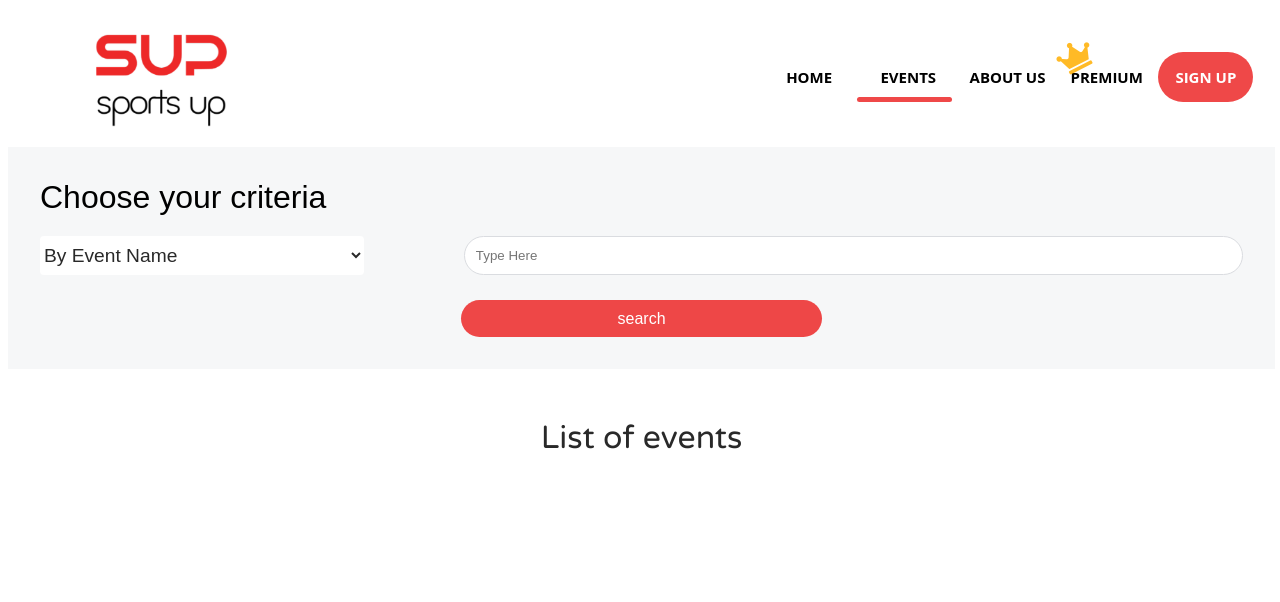
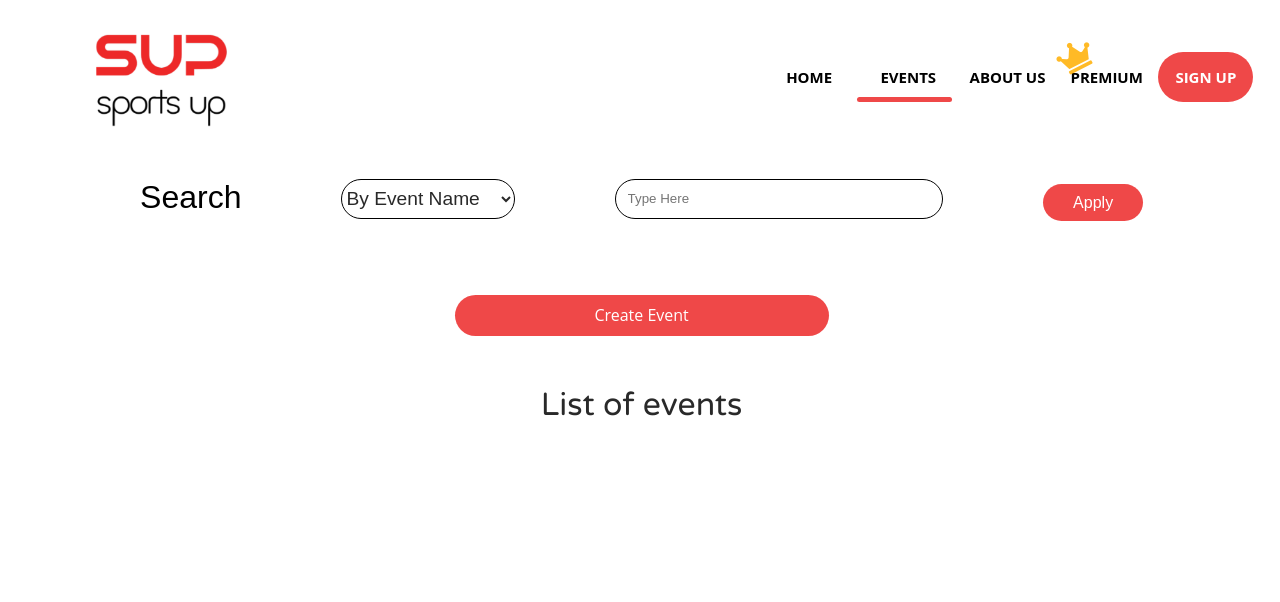
Before and after one commit to yenapaek/sportsUp, a PHP site: page /sportsEvent/index.php?action=events in a window 1280 px wide. Shown: the top 602 px of the page. Run offline with PHP 8.4, Linux system fonts and the light colour scheme; data that the repository does not hold is empty.

Commit message:
changed CSS on events page

```diff
--- a/public/css/events.css
+++ b/public/css/events.css
@@ -29,18 +29,20 @@ nav a:nth-child(5):hover ~ .animation {
 
 /* Search section --------------------------------------------------------------------------------------- */
 #formCriteria {
-    background-color: #f6f7f8;
+    /* background-color: #f6f7f8; */
     color: black;
     font-size: 2rem;
     font-family: Arial, Helvetica, sans-serif;
     display: flex;
-    flex-direction: column;
+    flex-direction: row;
+    justify-content: space-evenly;
     padding: 2rem;
     text-align: center;
+    height: 40px;
 }
 
 #searchBar {
-    width: 100%;
+    width: 50%;
     display: flex;
     flex-direction: row;
 }
@@ -51,11 +53,14 @@ nav a:nth-child(5):hover ~ .animation {
 }
 
 #selectCriteria {
-    width: 30%;
+    border: 1px solid black;
+    border-radius: 100px;
+    width: 40%;
 }
 #searchInput {
     width: 70%;
     margin-left: 100px;
+
 }
 
 #sportSelect {
@@ -66,23 +71,23 @@ nav a:nth-child(5):hover ~ .animation {
 }
 
 input[type="text"] {
-    border: 1px solid #dadce0;
+    border: 1px solid black;
     width: 1rem;
     padding: 0.7rem;
     /* background-color: #292929; */
     border-radius: 100px;
     color: black;
+
 }
 
 input[type="submit"] {
     background-color: rgba(237, 40, 40, 0.85);
-    width: 30%;
     border: none;
     border-radius: 100px;
     color: white;
     padding: 0.6rem;
-    margin-top: 25px;
     font-size: 1rem;
+    width: 100px;
 }
 
 select {
@@ -133,19 +138,13 @@ select {
     box-shadow: 0.5rem 5rem 5rem 3rem rgba(110, 110, 110, 0.2);
 }
 .insideIconEventCard {
-    /* position: absolute;
-    top: -22px;
-    right: 3px; */
-    /* margin-right: 5px; */
-    /* visibility: hidden; */
     display: flex;
     justify-content: space-evenly;
     margin-bottom: 5px;
+    transition: 1s;
 }
 
-
 .insideIconEventCard i {
-    /* color:red; */
     visibility: hidden;
     font-size: 20px;
     margin-right: 5px;
@@ -155,29 +154,27 @@ select {
 }
 
 .hostIconText {
-    /* width: 210px; */
+    overflow: hidden;
+    width: 25px;
     position: absolute;
-    top: -22px;
+    top: -25px;
     left: 3px;
     display: flex;
     flex-direction: row;
-
+    transition: 0.3s;
+    height: 20px;
 }
 .hostIconText i {
     cursor: pointer;
     font-size: 20px;
     color: green;
 }
-.hostIconTextText {
-    visibility: hidden;
-    /* width: 0; */
-    transition: 1s;
+.hostIconText .hostText {
+    margin-left: 5px;
 }
 
-.hostIconText:hover .hostIconTextText {
-    visibility: visible;
-    width: 210px;
-
+.hostIconText:hover {
+    width: 220px;
 }
 
 .card-text {
@@ -253,3 +250,33 @@ a.card-btn:hover {
         transform: scale(1.05);
     }
 }
+
+
+#createEventBox {
+    width: 28%;
+    background: rgba(237, 40, 40, 0.85);
+    /* height: 40px; */
+    margin:  auto;
+    border-radius: 40px;
+    text-align: center;
+    /* padding: auto; */
+    padding: 0.6rem;
+    margin-top: 44px;
+}
+
+.createEventBtn {
+
+    color: white;
+    text-decoration: none;
+    font-family: "Open Sans", sans-serif;
+    font-size: 1rem;
+}
+
+.or {
+    font-family: "Varela Round", sans-serif;
+    font-size: 30px;
+    width: 20%;
+    margin: auto;
+    margin-top: 20px ;
+    text-align: center;
+}
--- a/public/css/style.css
+++ b/public/css/style.css
@@ -87,12 +87,6 @@ nav .animation {
     transform: translate(-50%, -50%);
 }
 
-.box {
-    position: absolute;
-    bottom: 10%;
-    right: 20px;
-    transform: translate(-50%, -50%);
-}
 
 .btn:link,
 .btn:visited {
--- a/view/events.php
+++ b/view/events.php
@@ -9,7 +9,7 @@ $style = '<link href="./public/css/events.css" rel="stylesheet"/>';
         <form action="" id="formCriteria" method="POST">
             <input type="hidden" name="action" value="searchSubmit">
             <div id="searchWrapper">
-                <label for="searchTitle">Choose your criteria</label>
+                <label for="searchTitle">Search</label>
             </div>
             <div id="searchBar">
                 <select name="selectCriteria" id="selectCriteria">
@@ -27,9 +27,13 @@ $style = '<link href="./public/css/events.css" rel="stylesheet"/>';
                 <input type="text" name="searchEvent" id="searchInput" placeholder="Type Here">
             </div>
             <div>
-                <input type="submit" value="search" id="submitButton">
+                <input type="submit" value="Apply" id="submitButton">
             </div>
         </form>
+        <!-- <h3 class="or">Or create your own</h3> -->
+        <div id="createEventBox">
+            <a href="http://localhost/sportsEvent/index.php?action=addEditEvent" class="createEventBtn">Create Event</a>
+        </div>
     </header>
     <section>
         <div>List of events</div>
@@ -41,6 +45,7 @@ $style = '<link href="./public/css/events.css" rel="stylesheet"/>';
         } ?>
     </section>
 </div>
+
 <script src="./public/js/events.js"></script>
 <?php $content = ob_get_clean(); ?>
 <?php require("template.php"); ?>
```
Also changed, not shown: public/css/addEditEvent.css (+8 -10 lines), view/addEditEvent.php (+5 -5 lines).
